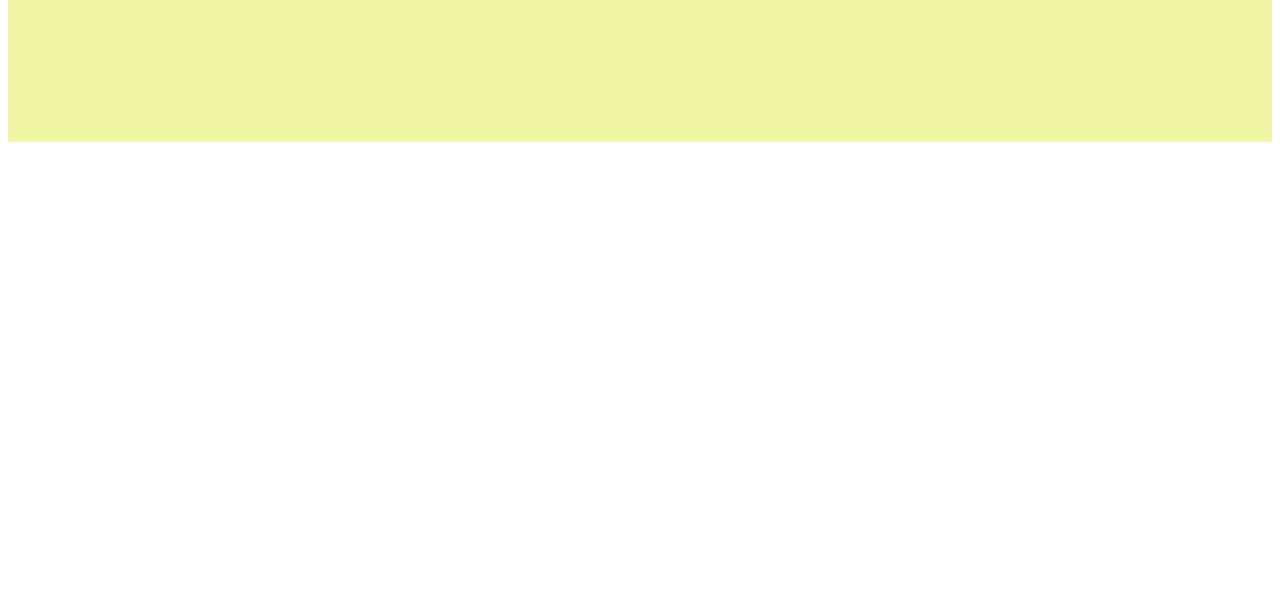
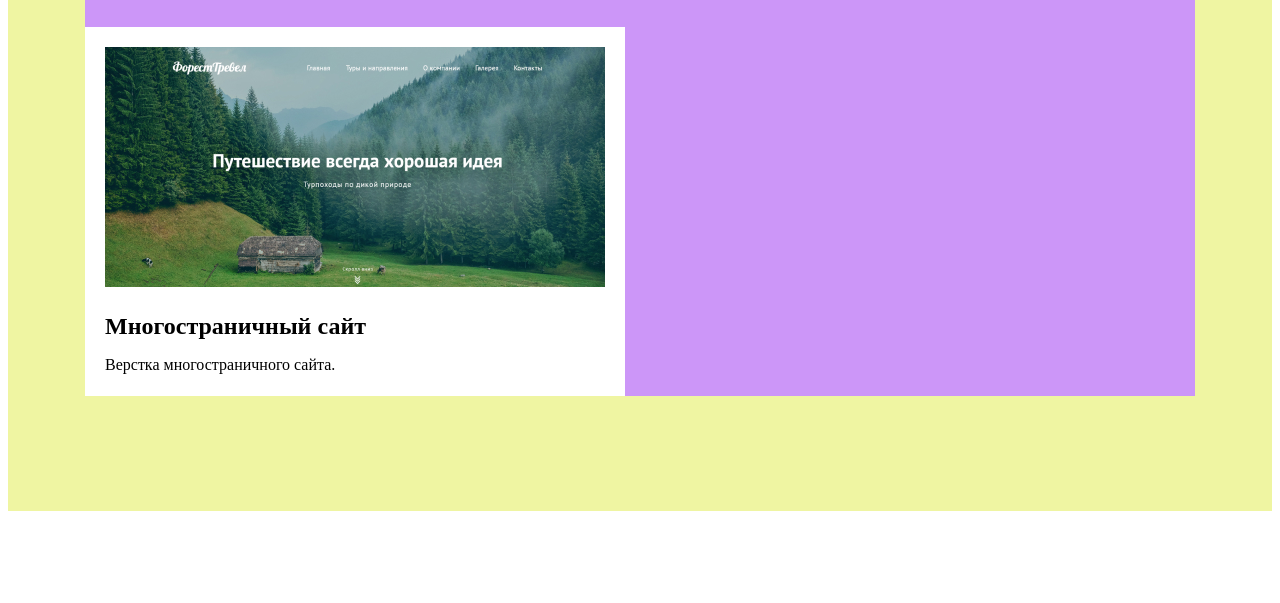
Before and after one commit to mishka061/video-portfolio, a plain HTML site: page index.html in a window 1280 px wide. Shown: the part 197-800 px from the top of the page. Drawn offline with Linux system fonts and the light colour scheme.

Commit message:
Добавление класса и стили Card , добавление иконок

```diff
--- a/css/main.css
+++ b/css/main.css
@@ -1,3 +1,7 @@
+* {
+    box-sizing: border-box;
+}
+
 boby {
     margin: 0;
     font-family: 'Montserrat', sans-serif;
@@ -74,3 +78,26 @@ boby {
     text-align: center;
     color: #000000;
 }
+.card {
+    padding: 20px;
+    max-width: 540px;
+    background-color: #fff;
+
+}
+.card-img {
+    margin-bottom: 20px;
+}
+.card-title {
+    margin: 0;
+    margin-bottom: 13px;
+    font-weight: 600;
+    font-size: 24px;
+    line-height: 130%;
+    color: #000000;
+}
+.card p {
+    margin: 0;
+    font-size: 16px;
+    line-height: 130%;
+    color: #000000;
+}
--- a/index.html
+++ b/index.html
@@ -24,6 +24,15 @@
     <div class="portfolio">
       <div class="container">
         <h2 class="portfolio-header">Портфолио</h2>
+        <div class="card">
+          <img
+            class="card-img"
+            src="./img/portfolio/forest.jpg"
+            alt="Многостраничный сайт"
+          />
+          <h3 class="card-title">Многостраничный сайт</h3>
+          <p>Верстка многостраничного сайта.</p>
+        </div>
       </div>
     </div>
   </body>
```
Also changed, not shown: img/icons/facebook.svg (added), img/icons/github.svg (added), img/icons/instagram.svg (added), img/icons/linkedin.svg (added), img/icons/vk.svg (added), img/portfolio/forest.jpg (added), img/portfolio/portfolio.jpg (added), img/portfolio/quantum.jpg (added), img/portfolio/unit.jpg (added).
